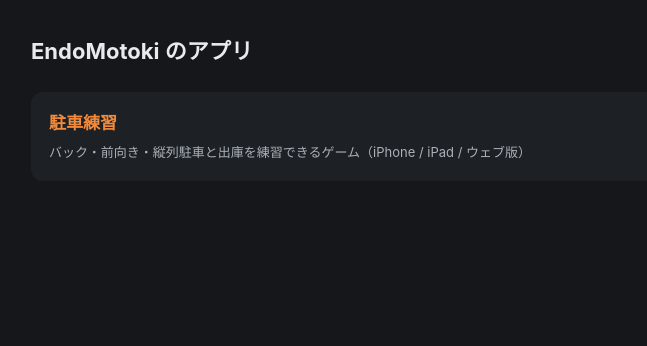
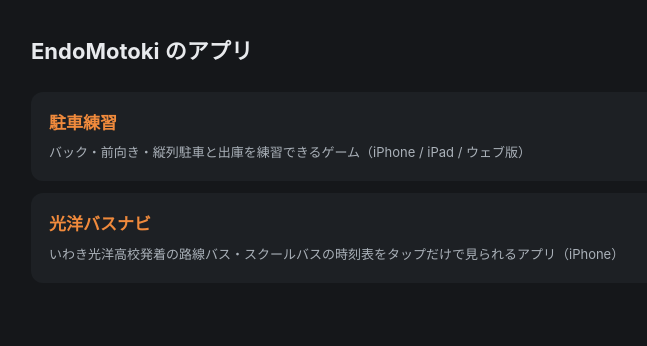
Before and after one commit to EndoMotoki/endomotoki.github.io, a plain HTML site: page index.html in a window 1280 px wide. Shown: the whole page, without its empty margins (249-896 px from the left). Drawn offline with Linux system fonts and the light colour scheme.

Commit message:
Link 光洋バスナビ from the top page
Co-Authored-By: Claude Opus 5.5 <noreply@anthropic.com>

```diff
--- a/index.html
+++ b/index.html
@@ -12,4 +12,5 @@ a.app span{color:var(--muted);font-size:13px}
 </style></head><body><main>
 <h1>EndoMotoki のアプリ</h1>
 <a class="app" href="./parking-game/"><b>駐車練習</b><span>バック・前向き・縦列駐車と出庫を練習できるゲーム（iPhone / iPad / ウェブ版）</span></a>
+<a class="app" href="https://apps.apple.com/jp/app/id1209051575"><b>光洋バスナビ</b><span>いわき光洋高校発着の路線バス・スクールバスの時刻表をタップだけで見られるアプリ（iPhone）</span></a>
 </main></body></html>
```
